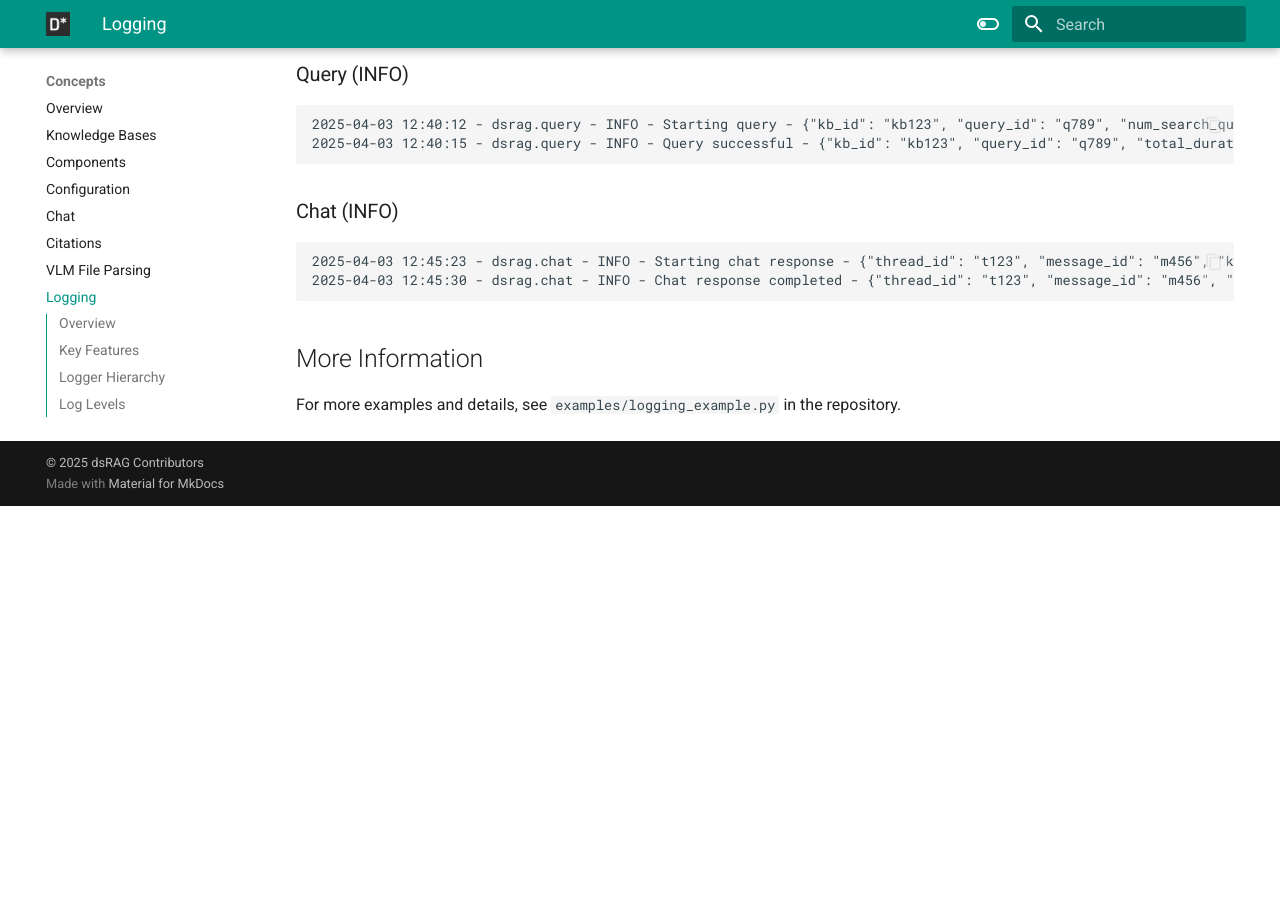
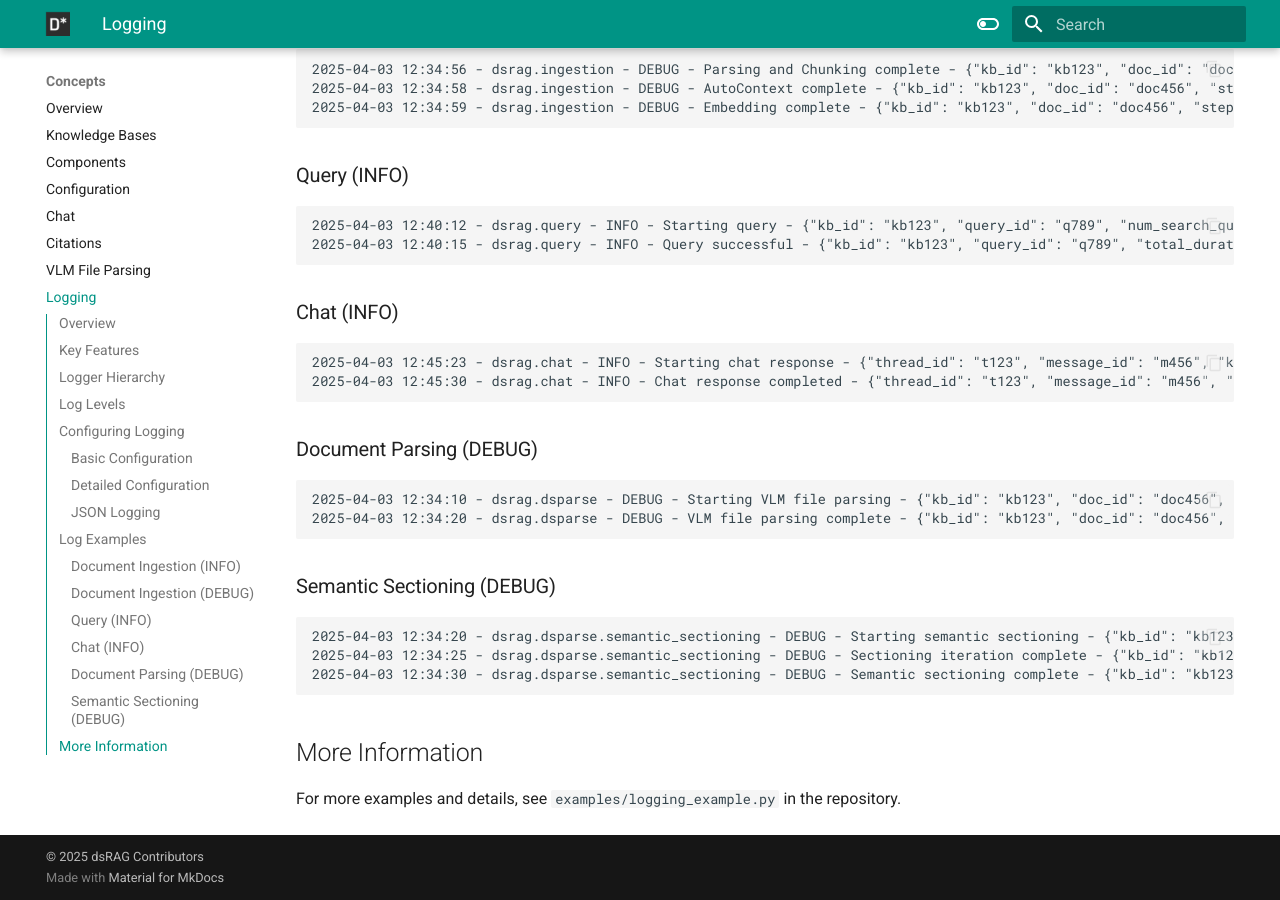
Before and after one commit to D-Star-AI/dsRAG, an MkDocs documentation site: the page built from docs/concepts/logging.md, in a window 1280 px wide and 900 px high, scrolled down 2918 px. Built offline with MkDocs 1.6.1 and Material for MkDocs 9.7.7, drawn with Linux system fonts in a browser that asks for light colours; before the commit the page ends 3424 px from its top, so only the background shows below that; some of the changed text lies outside the part shown.

Commit message:
update docs

````diff
--- a/docs/concepts/logging.md
+++ b/docs/concepts/logging.md
@@ -21,6 +21,9 @@ The dsRAG logging framework provides detailed visibility into the library's oper
 - `dsrag.ingestion`: Document ingestion operations
 - `dsrag.query`: Knowledge base querying operations
 - `dsrag.chat`: Chat interactions
+- `dsrag.dsparse`: Document parsing and chunking operations
+- `dsrag.dsparse.semantic_sectioning`: Semantic sectioning operations
+- `dsrag.dsparse.chunking`: Document chunking operations
 
 ## Log Levels
 
@@ -135,6 +138,21 @@ logger.addHandler(console_handler)
 2025-04-03 12:45:30 - dsrag.chat - INFO - Chat response completed - {"thread_id": "t123", "message_id": "m456", "kb_ids": ["kb123", "kb789"], "total_duration_s": 7.6543, "response_length": 512, "num_queries": 2, "num_segments": 5, "num_citations": 3}
 ```
 
+### Document Parsing (DEBUG)
+
+```
+2025-04-03 12:34:10 - dsrag.dsparse - DEBUG - Starting VLM file parsing - {"kb_id": "kb123", "doc_id": "doc456", "file_path": "/path/to/document.pdf"}
+2025-04-03 12:34:20 - dsrag.dsparse - DEBUG - VLM file parsing complete - {"kb_id": "kb123", "doc_id": "doc456", "step": "vlm_parse", "duration_s": 10.3421, "num_elements": 35, "provider": "gemini", "model": "gemini-2.0-flash"}
+```
+
+### Semantic Sectioning (DEBUG)
+
+```
+2025-04-03 12:34:20 - dsrag.dsparse.semantic_sectioning - DEBUG - Starting semantic sectioning - {"kb_id": "kb123", "doc_id": "doc456", "document_lines_count": 768, "llm_provider": "openai", "model": "gpt-4o-mini"}
+2025-04-03 12:34:25 - dsrag.dsparse.semantic_sectioning - DEBUG - Sectioning iteration complete - {"kb_id": "kb123", "doc_id": "doc456", "iteration": 1, "start_line": 0, "end_line": 300, "sections_found": 3, "duration_s": 4.7891}
+2025-04-03 12:34:30 - dsrag.dsparse.semantic_sectioning - DEBUG - Semantic sectioning complete - {"kb_id": "kb123", "doc_id": "doc456", "total_duration_s": 10.1234, "iterations_used": 3, "sections_count": 8}
+```
+
 ## More Information
 
 For more examples and details, see `examples/logging_example.py` in the repository.
````
